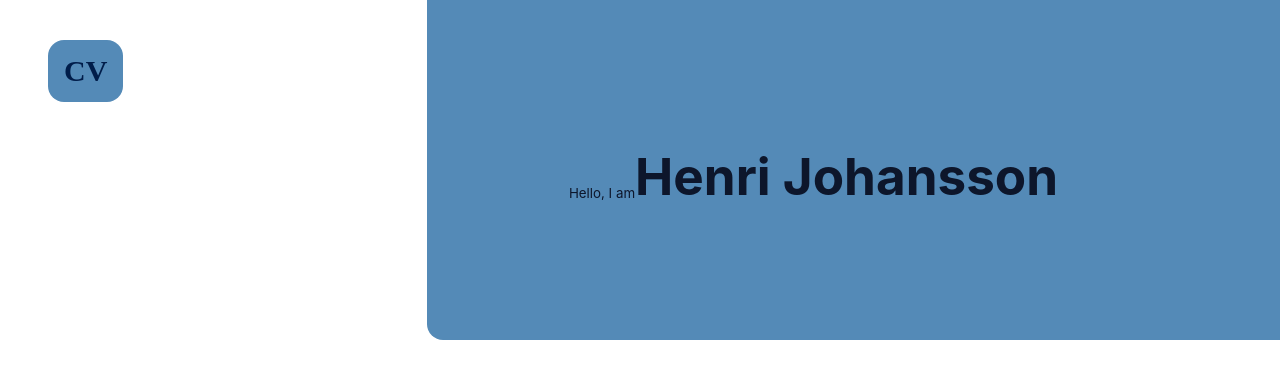
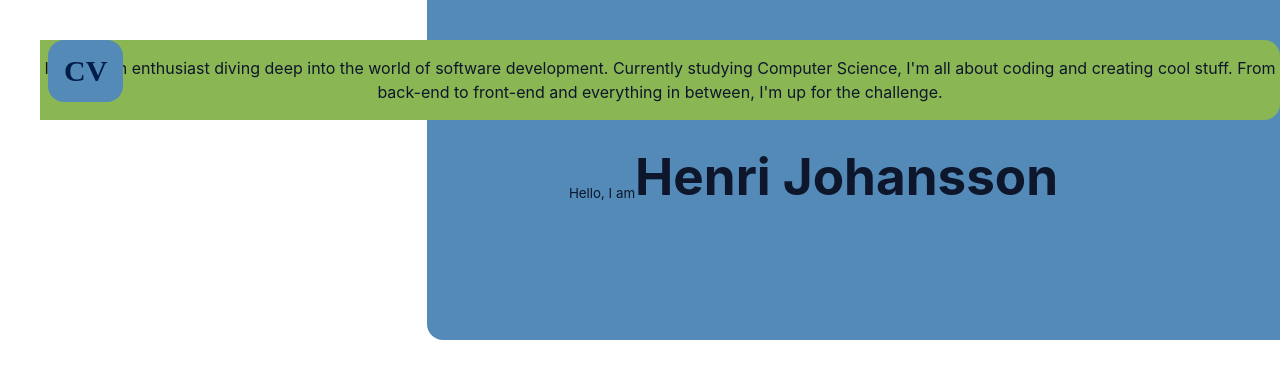
Before and after one commit to HenriJohansson/cv-website, a React (Vite) app: page / in a window 1280 px wide. Shown: the top 378 px of the page. Built offline with nearby package versions, Linux system fonts and the light colour scheme; a web font is replaced by a local one.

Commit message:
using introduction

```diff
--- a/src/App.tsx
+++ b/src/App.tsx
@@ -1,17 +1,22 @@
 import { Header } from '@components/Header/header'
 import '@/styles/app.css'
+import { ThemeProvider } from '@emotion/react';
+import theme from '@styles/muiColors';
+
 import Cv from '@pages/Cv/Cv';
 import Popup from "@components/util/Popup/popup";
 import NavBarManager from '@components/navigation/NavManager/NavManager';
 import PageInnitialLoad from '@components/PageInnitialLoad/PageInnitialLoad';
-import { ThemeProvider } from '@emotion/react';
-import theme from '@styles/muiColors';
+import Introduction from '@components/Introduction/Introduction';
 
 function App() {
   return (
     <ThemeProvider theme={theme}>
       <PageInnitialLoad></PageInnitialLoad>
       <Header></Header>
+      <Introduction></Introduction>
+
+      {/* Absolute elements defined on the bottom */}
       <NavBarManager></NavBarManager>
       <Popup id='Cv' enableClose={false} content={Cv} />
     </ThemeProvider>
```
